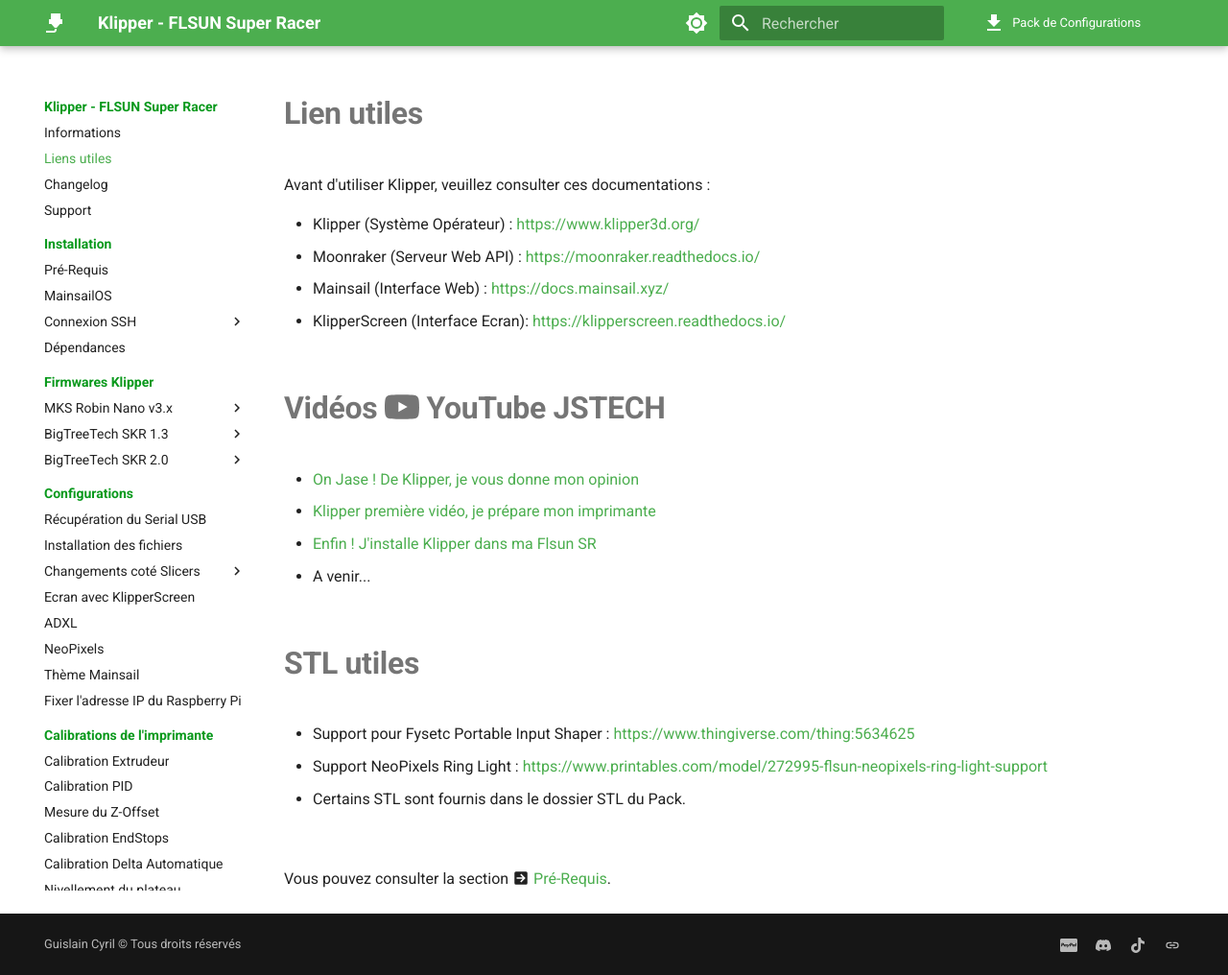
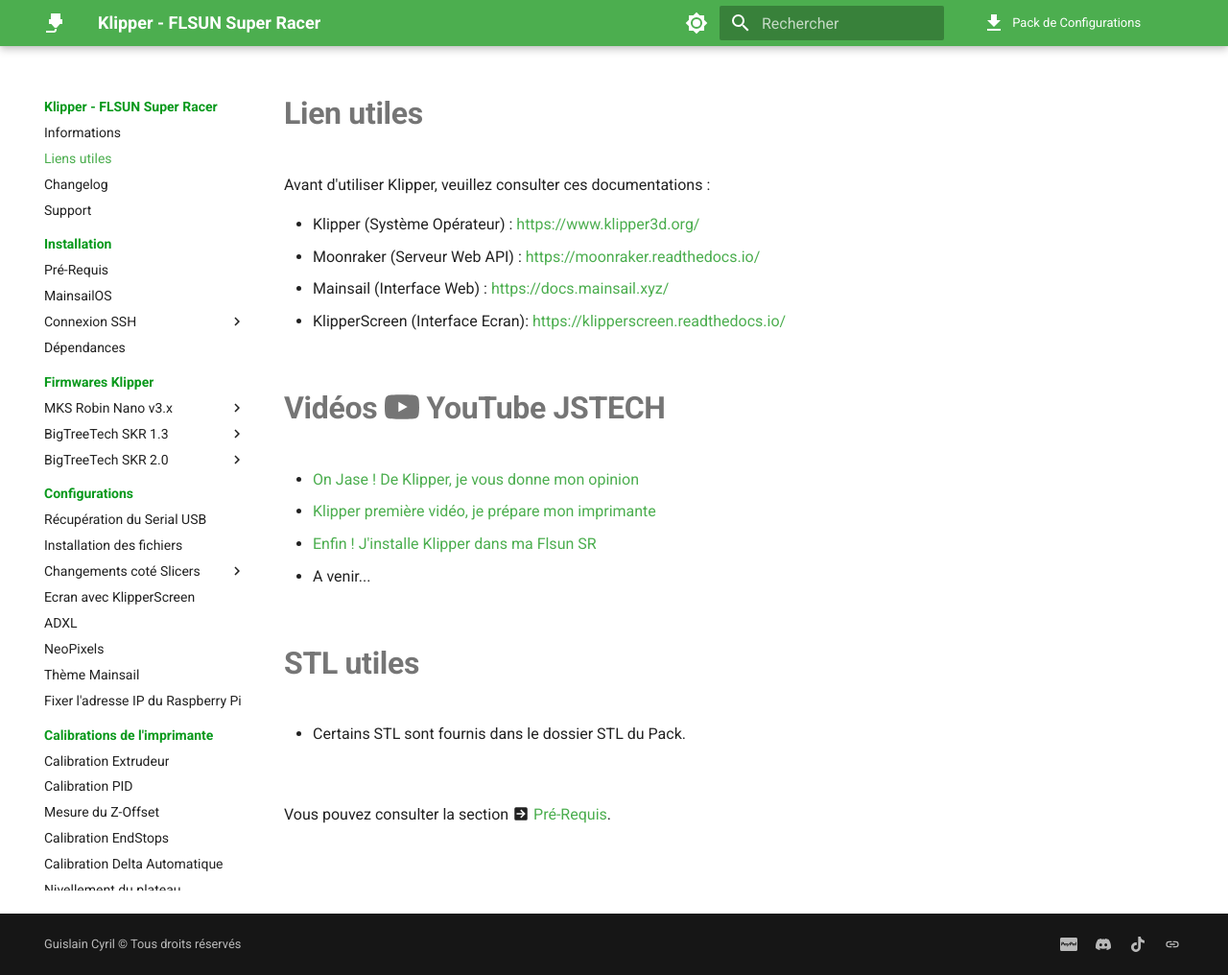
Before and after one commit to Guilouz/test, an MkDocs documentation site: the page built from docs/liens-utiles.md, in a window 1280 px wide and 1016 px high. Shown: the whole window at 96% size. Built offline with MkDocs 1.6.1 and Material for MkDocs 9.7.7, drawn with Linux system fonts in a browser that asks for light colours; comment, search, counter and statistics services are not loaded.

Commit message:
Update liens-utiles.md

```diff
--- a/docs/liens-utiles.md
+++ b/docs/liens-utiles.md
@@ -25,8 +25,6 @@
 
 # STL utiles
 
-- Support pour Fysetc Portable Input Shaper : <a href="https://www.thingiverse.com/thing:5634625" target="_blank">https://www.thingiverse.com/thing:5634625</a>
-- Support NeoPixels Ring Light : <a href="https://www.printables.com/model/272995-flsun-neopixels-ring-light-support" target="_blank">https://www.printables.com/model/272995-flsun-neopixels-ring-light-support</a>
 - Certains STL sont fournis dans le dossier STL du Pack.
 
 <br />
```
